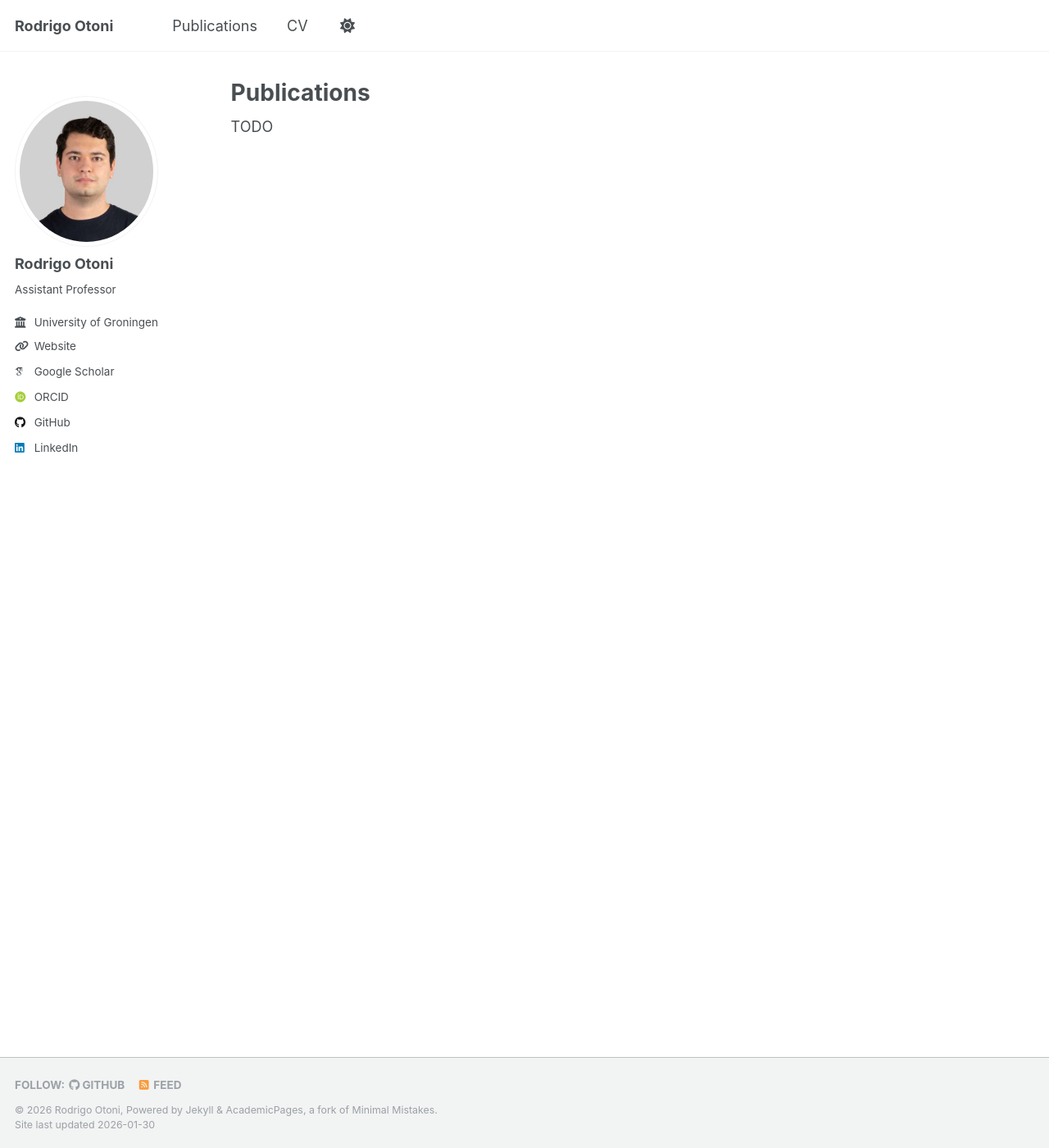
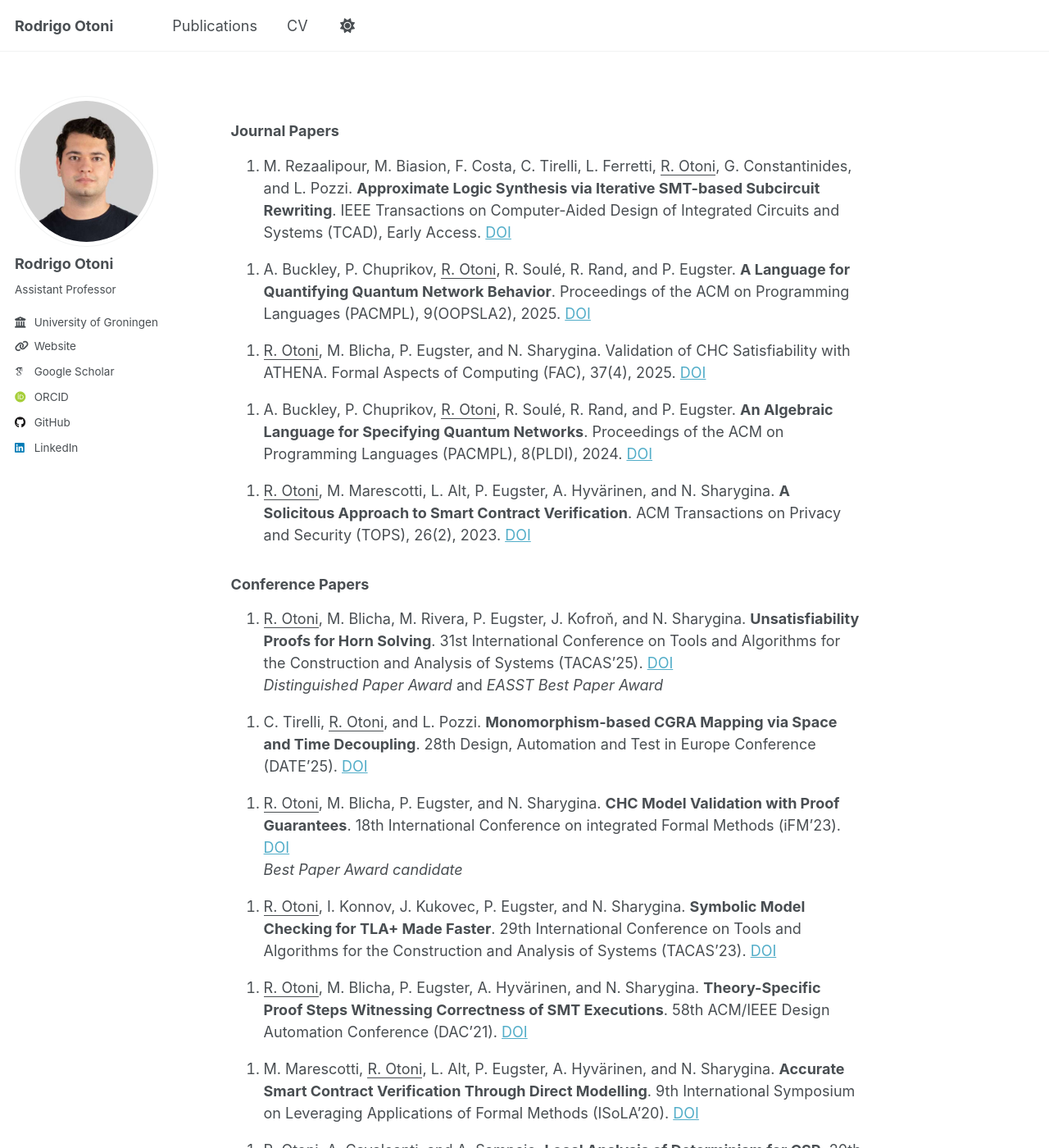
Before and after one commit to rodrigo7491/rodrigo7491.github.io, a Jekyll site: the page built from _pages/publications.md, in a window 1280 px wide and 1400 px high. Shown: the whole window at 82% size. Built offline with Jekyll 4.4.1, drawn with Linux system fonts in a browser that asks for light colours; some web fonts are replaced; some of the changed text lies outside the part shown.

Commit message:
update publications

```diff
--- a/_pages/publications.md
+++ b/_pages/publications.md
@@ -1,8 +1,109 @@
 ---
 permalink: /publications/
-title: "Publications"
+title: ""
 author_profile: true
 redirect_from:
 ---
 
-TODO
+### Journal Papers
+
+5. M. Rezaalipour, M. Biasion, F. Costa, C. Tirelli, L. Ferretti, <ins>R. Otoni</ins>, G. Constantinides, and L. Pozzi.
+**Approximate Logic Synthesis via Iterative SMT-based Subcircuit Rewriting**.
+IEEE Transactions on Computer-Aided Design of Integrated Circuits and Systems (TCAD), Early Access.
+[DOI](https://doi.org/10.1109/TCAD.2025.3638267)
+
+[//]: comment
+
+4. A. Buckley, P. Chuprikov, <ins>R. Otoni</ins>, R. Soulé, R. Rand, and P. Eugster.
+**A Language for Quantifying Quantum Network Behavior**.
+Proceedings of the ACM on Programming Languages (PACMPL), 9(OOPSLA2), 2025.
+[DOI](https://doi.org/10.1145/3763135)
+
+[//]: comment
+
+3. <ins>R. Otoni</ins>, M. Blicha, P. Eugster, and N. Sharygina.
+Validation of CHC Satisfiability with ATHENA.
+Formal Aspects of Computing (FAC), 37(4), 2025.
+[DOI](https://doi.org/10.1145/3716505)
+
+[//]: comment
+
+2. A. Buckley, P. Chuprikov, <ins>R. Otoni</ins>, R. Soulé, R. Rand, and P. Eugster.
+**An Algebraic Language for Specifying Quantum Networks**.
+Proceedings of the ACM on Programming Languages (PACMPL), 8(PLDI), 2024.
+[DOI](https://doi.org/10.1145/3656430)
+
+[//]: comment
+
+1. <ins>R. Otoni</ins>, M. Marescotti, L. Alt, P. Eugster, A. Hyvärinen, and N. Sharygina.
+**A Solicitous Approach to Smart Contract Verification**.
+ACM Transactions on Privacy and Security (TOPS), 26(2), 2023.
+[DOI](https://doi.org/10.1145/3564699)
+
+### Conference Papers
+
+7. <ins>R. Otoni</ins>, M. Blicha, M. Rivera, P. Eugster, J. Kofroň, and N. Sharygina.
+**Unsatisfiability Proofs for Horn Solving**.
+31st International Conference on Tools and Algorithms for the Construction and Analysis of Systems (TACAS'25).
+[DOI](https://doi.org/10.1007/978-3-031-90653-4_4)
+\
+*Distinguished Paper Award* and *EASST Best Paper Award*
+
+[//]: comment
+
+6. C. Tirelli, <ins>R. Otoni</ins>, and L. Pozzi.
+**Monomorphism-based CGRA Mapping via Space and Time Decoupling**.
+28th Design, Automation and Test in Europe Conference (DATE'25).
+[DOI](https://doi.org/10.23919/DATE64628.2025.10992940)
+
+[//]: comment
+
+5. <ins>R. Otoni</ins>, M. Blicha, P. Eugster, and N. Sharygina.
+**CHC Model Validation with Proof Guarantees**.
+18th International Conference on integrated Formal Methods (iFM'23).
+[DOI](https://doi.org/10.1007/978-3-031-47705-8_4)
+\
+*Best Paper Award candidate*
+
+[//]: comment
+
+4. <ins>R. Otoni</ins>, I. Konnov, J. Kukovec, P. Eugster, and N. Sharygina.
+**Symbolic Model Checking for TLA+ Made Faster**.
+29th International Conference on Tools and Algorithms for the Construction and Analysis of Systems (TACAS'23).
+[DOI](https://doi.org/10.1007/978-3-031-30823-9_7)
+
+[//]: comment
+
+3. <ins>R. Otoni</ins>, M. Blicha, P. Eugster, A. Hyvärinen, and N. Sharygina.
+**Theory-Specific Proof Steps Witnessing Correctness of SMT Executions**.
+58th ACM/IEEE Design Automation Conference (DAC'21).
+[DOI](https://doi.org/10.1109/DAC18074.2021.9586272)
+
+[//]: comment
+
+2. M. Marescotti, <ins>R. Otoni</ins>, L. Alt, P. Eugster, A. Hyvärinen, and N. Sharygina.
+**Accurate Smart Contract Verification Through Direct Modelling**.
+9th International Symposium on Leveraging Applications of Formal Methods (ISoLA'20).
+[DOI](https://doi.org/10.1007/978-3-030-61467-6_12)
+
+[//]: comment
+
+1. <ins>R. Otoni</ins>, A. Cavalcanti, and A. Sampaio.
+**Local Analysis of Determinism for CSP**.
+20th Brazilian Symposium on Formal Methods (SBMF'17).
+[DOI](https://doi.org/10.1007/978-3-319-70848-5_8)
+
+### Other Papers
+
+2. <ins>R. Otoni</ins>.
+**Automatisierte Garantierte Blockchain-Technologie Verifizierung**.
+GI Ausgezeichnete Informatikdissertationen 2023 (Band 24), 2024.
+[DOI](https://doi.org/10.18420/Diss2023-19)
+
+
+[//]: comment
+
+1. A. Buckley, P. Chuprikov, <ins>R. Otoni</ins>, R. Soulé, R. Rand, and P. Eugster.
+**Towards an Algebraic Specification of Quantum Networks**.
+1st Workshop on Quantum Networks and Distributed Quantum Computing (QuNet'23).
+[DOI](https://doi.org/10.1145/3610251.3610557)
```
